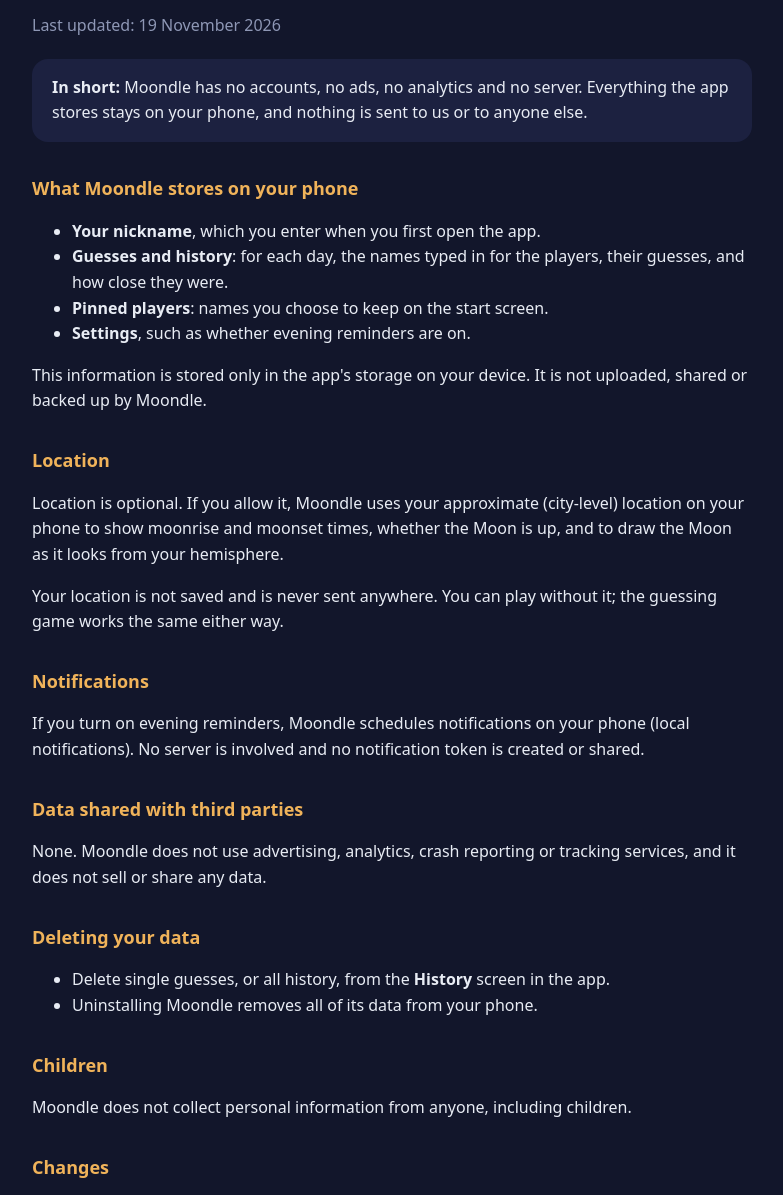
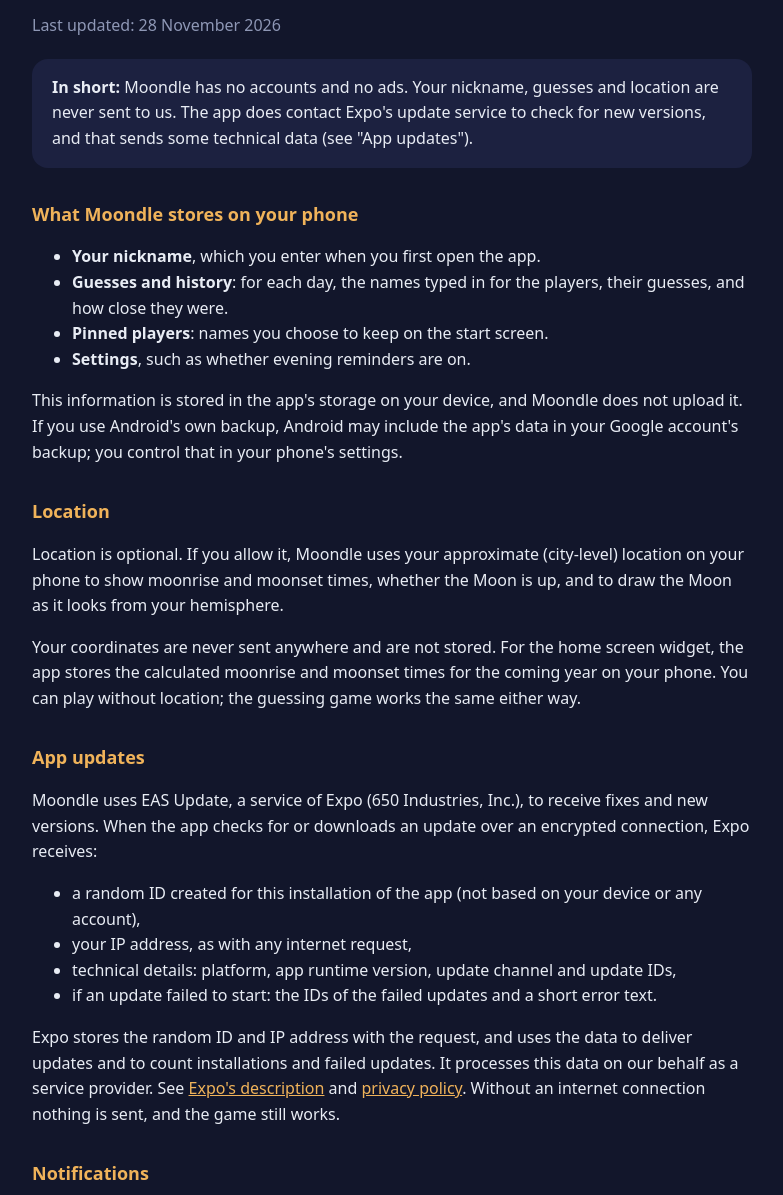
Before and after one commit to antalmaria94/moondle-privacy, a plain HTML site: page index.html in a window 1280 px wide. Shown: the part 86-1281 px from the top of the page, without its empty margins (248-1031 px from the left). Drawn offline with Linux system fonts and the light colour scheme.

Commit message:
Correct the privacy policy: app updates, Android backup, widget times
Co-Authored-By: Claude Opus 5.5 <noreply@anthropic.com>

```diff
--- a/index.html
+++ b/index.html
@@ -19,11 +19,11 @@
 <body>
 <main>
   <h1>Moondle Privacy Policy</h1>
-  <p class="muted">Last updated: 19 November 2026</p>
+  <p class="muted">Last updated: 28 November 2026</p>
 
   <div class="box">
-    <strong>In short:</strong> Moondle has no accounts, no ads, no analytics and no server.
-    Everything the app stores stays on your phone, and nothing is sent to us or to anyone else.
+    <strong>In short:</strong> Moondle has no accounts and no ads. Your nickname, guesses and location are never sent to us.
+    The app does contact Expo's update service to check for new versions, and that sends some technical data (see "App updates").
   </div>
 
   <h2>What Moondle stores on your phone</h2>
@@ -33,26 +33,36 @@
     <li><strong>Pinned players</strong>: names you choose to keep on the start screen.</li>
     <li><strong>Settings</strong>, such as whether evening reminders are on.</li>
   </ul>
-  <p>This information is stored only in the app's storage on your device. It is not uploaded, shared or backed up by Moondle.</p>
+  <p>This information is stored in the app's storage on your device, and Moondle does not upload it. If you use Android's own backup, Android may include the app's data in your Google account's backup; you control that in your phone's settings.</p>
 
   <h2>Location</h2>
   <p>Location is optional. If you allow it, Moondle uses your approximate (city-level) location on your phone to show moonrise and moonset times, whether the Moon is up, and to draw the Moon as it looks from your hemisphere.</p>
-  <p>Your location is not saved and is never sent anywhere. You can play without it; the guessing game works the same either way.</p>
+  <p>Your coordinates are never sent anywhere and are not stored. For the home screen widget, the app stores the calculated moonrise and moonset times for the coming year on your phone. You can play without location; the guessing game works the same either way.</p>
+
+  <h2>App updates</h2>
+  <p>Moondle uses EAS Update, a service of Expo (650 Industries, Inc.), to receive fixes and new versions. When the app checks for or downloads an update over an encrypted connection, Expo receives:</p>
+  <ul>
+    <li>a random ID created for this installation of the app (not based on your device or any account),</li>
+    <li>your IP address, as with any internet request,</li>
+    <li>technical details: platform, app runtime version, update channel and update IDs,</li>
+    <li>if an update failed to start: the IDs of the failed updates and a short error text.</li>
+  </ul>
+  <p>Expo stores the random ID and IP address with the request, and uses the data to deliver updates and to count installations and failed updates. It processes this data on our behalf as a service provider. See <a href="https://docs.expo.dev/eas-update/store-privacy-declarations/">Expo's description</a> and <a href="https://expo.dev/privacy">privacy policy</a>. Without an internet connection nothing is sent, and the game still works.</p>
 
   <h2>Notifications</h2>
   <p>If you turn on evening reminders, Moondle schedules notifications on your phone (local notifications). No server is involved and no notification token is created or shared.</p>
 
   <h2>Data shared with third parties</h2>
-  <p>None. Moondle does not use advertising, analytics, crash reporting or tracking services, and it does not sell or share any data.</p>
+  <p>Moondle does not sell data and does not use advertising or cross-app tracking. Apart from the update service described above, the app sends no data to anyone.</p>
 
   <h2>Deleting your data</h2>
   <ul>
     <li>Delete single guesses, or all history, from the <strong>History</strong> screen in the app.</li>
-    <li>Uninstalling Moondle removes all of its data from your phone.</li>
+    <li>Uninstalling Moondle removes its data from your phone. A copy in your Android backup, if you use it, is managed in your Google account.</li>
   </ul>
 
   <h2>Children</h2>
-  <p>Moondle does not collect personal information from anyone, including children.</p>
+  <p>Moondle does not ask for personal information and is not directed at children under 13. The technical update data described above is the same for every user.</p>
 
   <h2>Changes</h2>
   <p>If this policy changes, the new version will be published on this page with a new date.</p>
```
Also changed, not shown: privacy.html (+18 -8 lines).
